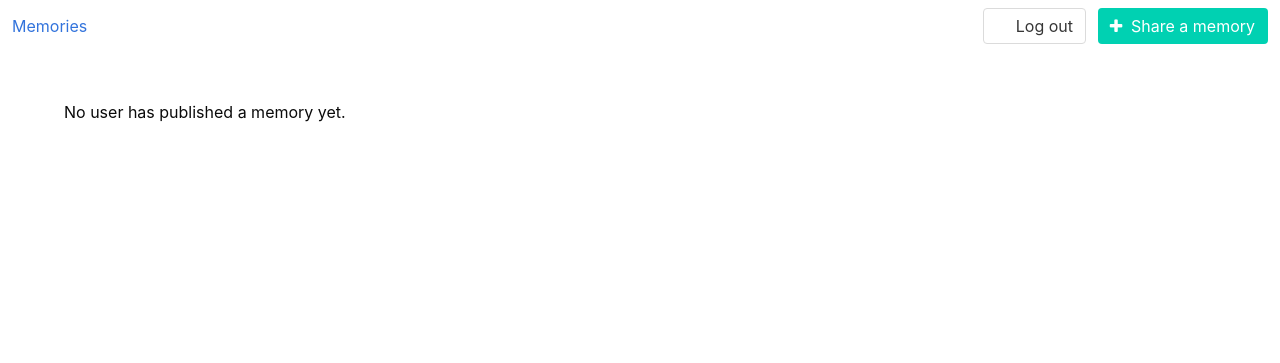
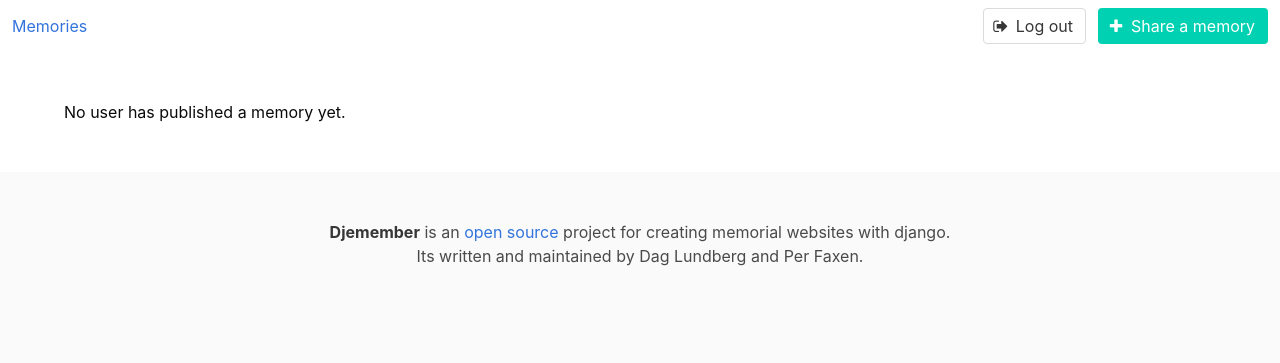
Before and after one commit to daglundberg/djemember, a Django app: page /memories/ in a window 1280 px wide. Shown: the top 363 px of the page. Run offline with Django 3.2, Linux system fonts and the light colour scheme; the visitor is signed in with stand-in values (Sample User, id 1); data that the repository does not hold is empty; parts of the project's set-up code (start-up, migrations or seed data) failed here and were passed over.

Commit message:
add footer etc

```diff
--- a/core/templates/registration/waiting_for_activation.html
+++ b/core/templates/registration/waiting_for_activation.html
@@ -3,11 +3,11 @@
 
 {% block page %}
 <h1 class="title is-3">{% trans "Thank you!" %}</h1>
-<h1 class="subtitle is-4">{% trans "Your account has been registered." %}</h1>
-<p>{% trans "We are still in early alfa and new accounts are therefore not automatically activated, but keep an eye out for us in your inbox in the coming days." %}</p>
+<h1 class="subtitle is-4">{% trans "Your account has been registered, but not yet activated." %}</h1>
+<p>{% trans "All accounts are manually activated on this website. Please keep an eye out for us in your inbox in the coming days." %}</p>
 
 <br><br>
 
-<p>{% trans "Best wishes." %}</p>
+<p>{% trans "Best regards." %}</p>
 
 {% endblock %}
--- a/memories/templates/base.html
+++ b/memories/templates/base.html
@@ -34,7 +34,7 @@
           <p class="control">
             <a class="bd-tw-button button" href="{% url 'logout' %}">
               <span class="icon">
-                <i class="fa fa-logout"></i>
+                <i class="fa fa-sign-out"></i>
               </span>
               <span>
                 {% trans "Log out" %}
@@ -59,6 +59,13 @@
 {% endif %}
 {% block content %}
 {% endblock %}
-
+<footer class="footer">
+  <div class="content has-text-centered">
+    <p>
+      <strong>Djemember</strong> is an <a href="https://github.com/daggepagge/djemember">open source</a> project for creating memorial websites with django.
+      <br>Its written and maintained by Dag Lundberg and Per Faxen</a>.
+    </p>
+  </div>
+</footer>
   </body>
 </html>
--- a/memories/templates/templates/logout.html
+++ /dev/null
@@ -1,6 +0,0 @@
-{% extends 'base.html' %}
-{% block title %}Logout{% endblock %}
-
-{% block content %}
-<p>You were logged out. Thank you for you visit!</p>
-{% endblock %}
--- a/memories/views.py
+++ b/memories/views.py
@@ -12,13 +12,13 @@ from .forms import MemoryForm
 def memories(request):
     memories = Memory.objects.all().order_by('-pub_date')[:5]
     context = {'memories': memories}
-    return render(request, 'minnesboken/memories/memories.html', context)
+    return render(request, 'memories/memories.html', context)
 
 
 @login_required
 def memory_detail(request, memory_id):
     memory = get_object_or_404(Memory, pk=memory_id)
-    return render(request, 'minnesboken/memories/memory_detail.html', {'memory': memory})
+    return render(request, 'memories/memory_detail.html', {'memory': memory})
 
 
 @login_required
@@ -36,23 +36,23 @@ def post_memory(request):
             return redirect('memories')
     else:
         form = MemoryForm()
-    return render(request, 'minnesboken/memories/post_memory.html', {'form': form})
+    return render(request, 'memories/post_memory.html', {'form': form})
 
 
 # @login_required
 # def timeline(request):
 #     timeline_memories_list = Memory.objects.exclude(timeline_date__isnull=True).order_by('timeline_date')
-#     return render(request, 'minnesboken/memories/timeline.html', {'timeline_memories_list': timeline_memories_list, })
+#     return render(request, 'memories/timeline.html', {'timeline_memories_list': timeline_memories_list, })
 
 
 # @login_required
 # def pictures(request):
 #     latest_pictures_list = Picture.objects.order_by('-date_taken')[:5]
 #     context = {'latest_pictures_list': latest_pictures_list}
-#     return render(request, 'minnesboken/pictures/pictures.html', context)
+#     return render(request, 'pictures/pictures.html', context)
 
 
 # @login_required
 # def picture_detail(request, picture_id):
 #     picture = get_object_or_404(Picture, pk=picture_id)
-#     return render(request, 'minnesboken/pictures/picture_detail.html', {'picture': picture})
+#     return render(request, 'pictures/picture_detail.html', {'picture': picture})
```
Also changed, not shown: memories/templates/memories/memories.html (renamed from memories/templates/minnesboken/memories/memories.html), memories/templates/memories/memory_detail.html (renamed from memories/templates/minnesboken/memories/memory_detail.html), memories/templates/memories/post_memory.html (renamed from memories/templates/minnesboken/memories/post_memory.html), memories/templates/memories/timeline.html (renamed from memories/templates/minnesboken/memories/timeline.html), memories/templates/memories/timeline_backup.html (renamed from memories/templates/minnesboken/memories/timeline_backup.html), memories/templates/pictures/picture_detail.html (renamed from memories/templates/minnesboken/pictures/picture_detail.html), memories/templates/pictures/pictures.html (renamed from memories/templates/minnesboken/pictures/pictures.html), memories/templates/templates/old_login.html (renamed from memories/templates/templates/login.html), sqlite3.db.
